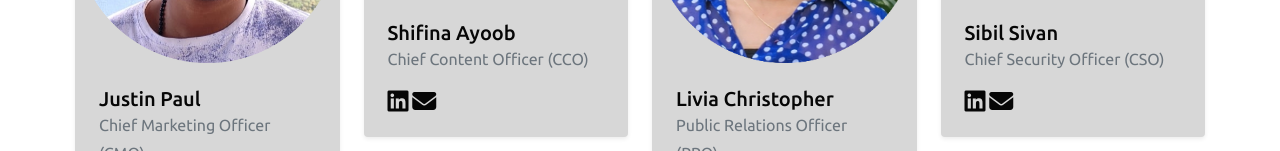
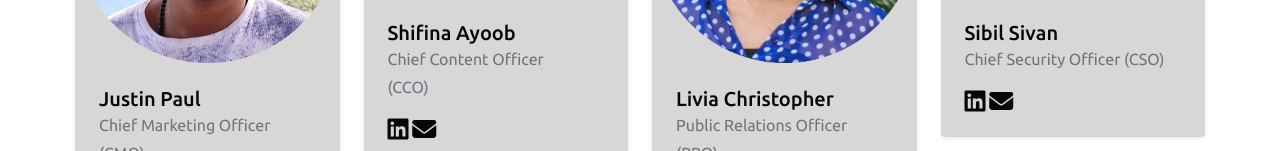
Before and after one commit to Adhithyashine/IEDC-SNGCE, a website: page execom.html in a window 1280 px wide. Shown: the part 1197-1348 px from the top of the page. Drawn offline with nearby package versions, Linux system fonts and the light colour scheme.

Commit message:
Update and rename execom3.html to execom.html

```diff
--- a/execom3.html
+++ b/execom.html
@@ -327,7 +327,7 @@
           />
           <div class="p-4">
             <h5 class="mb-0">Shifina Ayoob</h5>
-            <p class="text-muted">Chief Content Officer (CCO) </p>
+            <p class="text-muted">Chief Content Officer <br> (CCO) </p>
             <ul class="social mb-0 list-inline mt-3">
 
               <li class="list-inline-item m-0">
```
